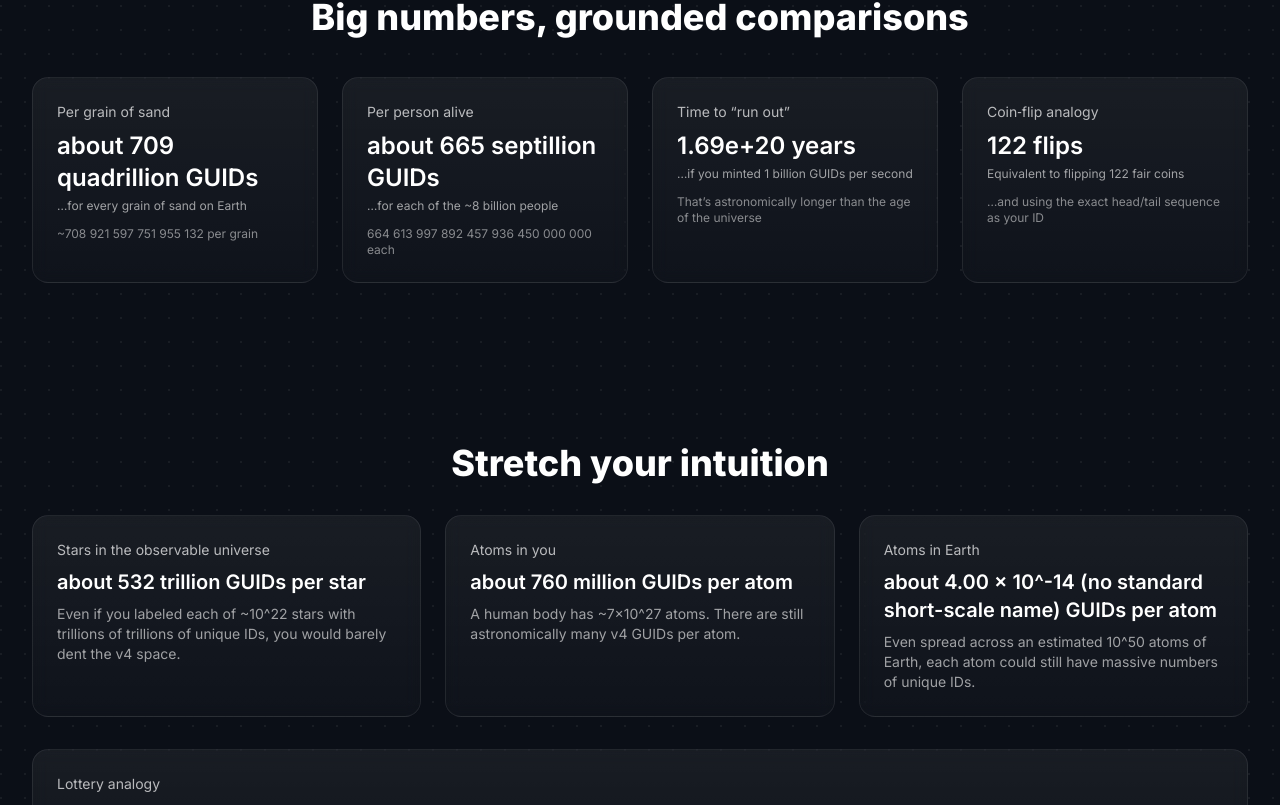
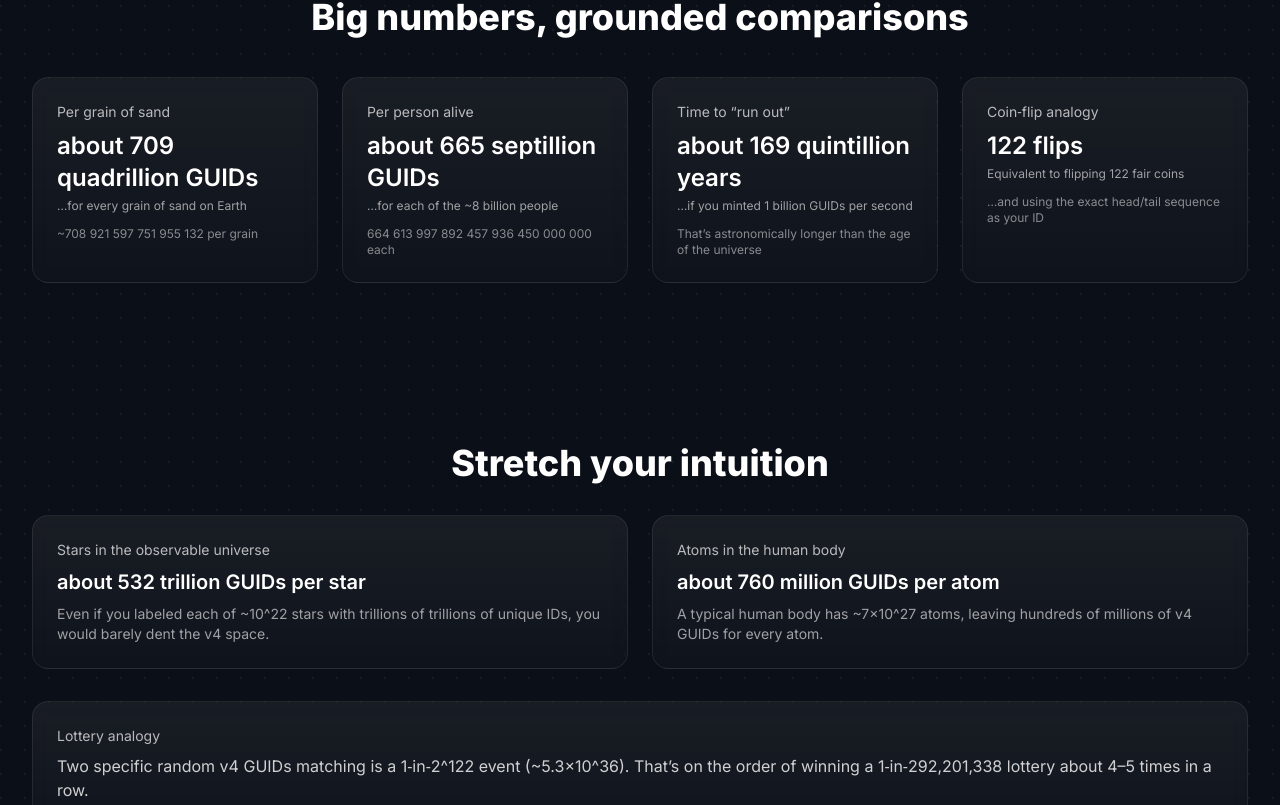
Before and after one commit to wbratz/HowUniqueIsAGuid, a React (Vite) app: page / in a window 1280 px wide. Shown: the part 835-1640 px from the top of the page. Built offline with nearby package versions, Linux system fonts and the light colour scheme; the HTML template or start-up script is replaced by a standard one.

Commit message:
Revise comparisions and clarify probabilities

```diff
--- a/src/components/DeepComparisons.tsx
+++ b/src/components/DeepComparisons.tsx
@@ -13,10 +13,8 @@ const Row = ({ title, lead, blurb }: { title: string; lead: string; blurb: strin
 export default function DeepComparisons() {
   const stars = new Decimal('1e22')
   const atomsHuman = new Decimal('7e27')
-  const atomsEarth = new Decimal('1.33e50')
   const idsPerStar = SPACE_122.div(stars)
-  const idsPerAtomYou = SPACE_122.div(atomsHuman)
-  const idsPerAtomEarth = SPACE_122.div(atomsEarth)
+  const idsPerAtomHuman = SPACE_122.div(atomsHuman)
 
   return (
     <section className="py-10 md:py-20">
@@ -31,30 +29,28 @@ export default function DeepComparisons() {
           Stretch your intuition
         </motion.h2>
 
-        <div className="mt-8 grid grid-cols-1 md:grid-cols-2 lg:grid-cols-3 gap-6">
+        <div className="mt-8 grid grid-cols-1 md:grid-cols-2 gap-6">
           <Row
             title="Stars in the observable universe"
             lead={`${speakableWithName(idsPerStar)} GUIDs per star`}
             blurb="Even if you labeled each of ~10^22 stars with trillions of trillions of unique IDs, you would barely dent the v4 space."
           />
           <Row
-            title="Atoms in you"
-            lead={`${speakableWithName(idsPerAtomYou)} GUIDs per atom`}
-            blurb="A human body has ~7×10^27 atoms. There are still astronomically many v4 GUIDs per atom."
-          />
-          <Row
-            title="Atoms in Earth"
-            lead={`${speakableWithName(idsPerAtomEarth)} GUIDs per atom`}
-            blurb="Even spread across an estimated 10^50 atoms of Earth, each atom could still have massive numbers of unique IDs."
+            title="Atoms in the human body"
+            lead={`${speakableWithName(idsPerAtomHuman)} GUIDs per atom`}
+            blurb="A typical human body has ~7×10^27 atoms, leaving hundreds of millions of v4 GUIDs for every atom."
           />
         </div>
 
         <div className="mt-8 rounded-2xl backdrop-blur-card p-6">
           <p className="text-sm text-white/70">Lottery analogy</p>
           <p className="mt-2 text-white/80">
-            Two specific random v4 GUIDs matching is a 1‑in‑2^122 event (~5.3×10^36). That’s on the order of winning a 1‑in‑292,201,338 lottery about 4–5 times in a row.
+            Two specific random v4 GUIDs matching is a 1‑in‑2^122 event (~5.3×10^36). That’s on the
+            order of winning a 1‑in‑292,201,338 lottery about 4–5 times in a row.
           </p>
-          <p className="mt-2 text-xs text-white/50">Assumes independent drawings; order‑of‑magnitude comparison.</p>
+          <p className="mt-2 text-xs text-white/50">
+            Assumes independent drawings; order‑of‑magnitude comparison.
+          </p>
         </div>
       </div>
     </section>
--- a/src/components/RelatableScenarios.tsx
+++ b/src/components/RelatableScenarios.tsx
@@ -1,6 +1,6 @@
 import { motion } from 'framer-motion'
 import Decimal from 'decimal.js-light'
-import { SPACE_122 } from '../lib/math'
+import { SPACE_122, speakableWithName } from '../lib/math'
 
 const ODDS_POWERBALL = new Decimal('292201338')
 const LN2 = Math.LN2
@@ -25,8 +25,9 @@ export default function RelatableScenarios() {
   const chars62 = charsNeeded(62)
 
   const grains = new Decimal('7.5e18')
-  const twoSameGrainTwiceProb = new Decimal(1).div(grains.pow(2))
-  const pairCollisionProb = new Decimal(1).div(SPACE_122)
+  const grainsSquared = grains.pow(2)
+  const sandOdds = speakableWithName(grainsSquared).replace('about ', '')
+  const guidOdds = speakableWithName(SPACE_122).replace('about ', '')
 
   const cards = [
     {
@@ -34,36 +35,36 @@ export default function RelatableScenarios() {
       lead: `Win Powerball about ${kPowerball.toFixed(2)} times in a row`,
       blurb:
         'Two fresh random v4 GUIDs matching is roughly as unlikely as hitting the Powerball jackpot ~4–5 times in a row.',
-      foot: 'Powerball odds are 1 in 292,201,338 per drawing; assumes independence.'
+      foot: 'Powerball odds are 1 in 292,201,338 per drawing; assumes independence.',
     },
     {
       title: 'Gamer dice',
       lead: `Match a specific ${kD20}-roll D20 sequence`,
       blurb:
         'Write down 28 exact D20 results (like 7, 13, 20, …). Rolling that exact sequence is on the same scale as a two‑GUID collision.',
-      foot: 'Uses base^k ≈ 2^122 with base = 20.'
+      foot: 'Uses base^k ≈ 2^122 with base = 20.',
     },
     {
       title: 'Typing a random code (A–Z, 0–9)',
       lead: `Match a random ${chars36}-character code`,
       blurb:
         'With upper‑case letters and digits only, ~24 random characters is comparable to a two‑GUID collision.',
-      foot: '36^24 is slightly larger than 2^122; 23 would be slightly smaller.'
+      foot: '36^24 is slightly larger than 2^122; 23 would be slightly smaller.',
     },
     {
       title: 'Typing a random code (a–z, A–Z, 0–9)',
       lead: `Match a random ${chars62}-character code`,
       blurb:
         'Using upper+lower+digits, about 21 characters is on the same order as a two‑GUID collision.',
-      foot: '62^21 ≈ 2^122 (order of magnitude).'
+      foot: '62^21 ≈ 2^122 (order of magnitude).',
     },
     {
       title: 'Sand, twice in a row',
       lead: 'Pick the exact same grain twice from all Earth’s beaches',
       blurb:
         'Doing it twice — mixing the sand between picks — is a bit less likely than two random GUIDs matching.',
-      foot: `1/(7.5e18)^2 ≈ ${twoSameGrainTwiceProb.toExponential(2)} vs 1/2^122 ≈ ${pairCollisionProb.toExponential(2)}.`
-    }
+      foot: `Odds: ~1 in ${sandOdds} vs ~1 in ${guidOdds} for two GUIDs colliding.`,
+    },
   ]
 
   return (
--- a/src/components/StatGrid.tsx
+++ b/src/components/StatGrid.tsx
@@ -13,26 +13,26 @@ const items = (() => {
       title: 'Per grain of sand',
       value: `${speakableWithName(perGrain)} GUIDs`,
       foot: '…for every grain of sand on Earth',
-      detail: `~${prettyInt(perGrain)} per grain`
+      detail: `~${prettyInt(perGrain)} per grain`,
     },
     {
       title: 'Per person alive',
       value: `${speakableWithName(perPerson)} GUIDs`,
       foot: '…for each of the ~8 billion people',
-      detail: `${prettyInt(perPerson)} each`
+      detail: `${prettyInt(perPerson)} each`,
     },
     {
       title: 'Time to “run out”',
-      value: `${yearsAt1Bps.toExponential(2)} years`,
+      value: `${speakableWithName(yearsAt1Bps)} years`,
       foot: '…if you minted 1 billion GUIDs per second',
-      detail: `That’s astronomically longer than the age of the universe`
+      detail: `That’s astronomically longer than the age of the universe`,
     },
     {
       title: 'Coin‑flip analogy',
       value: `${coinFlips} flips`,
       foot: 'Equivalent to flipping 122 fair coins',
-      detail: '…and using the exact head/tail sequence as your ID'
-    }
+      detail: '…and using the exact head/tail sequence as your ID',
+    },
   ]
 })()
 
```
